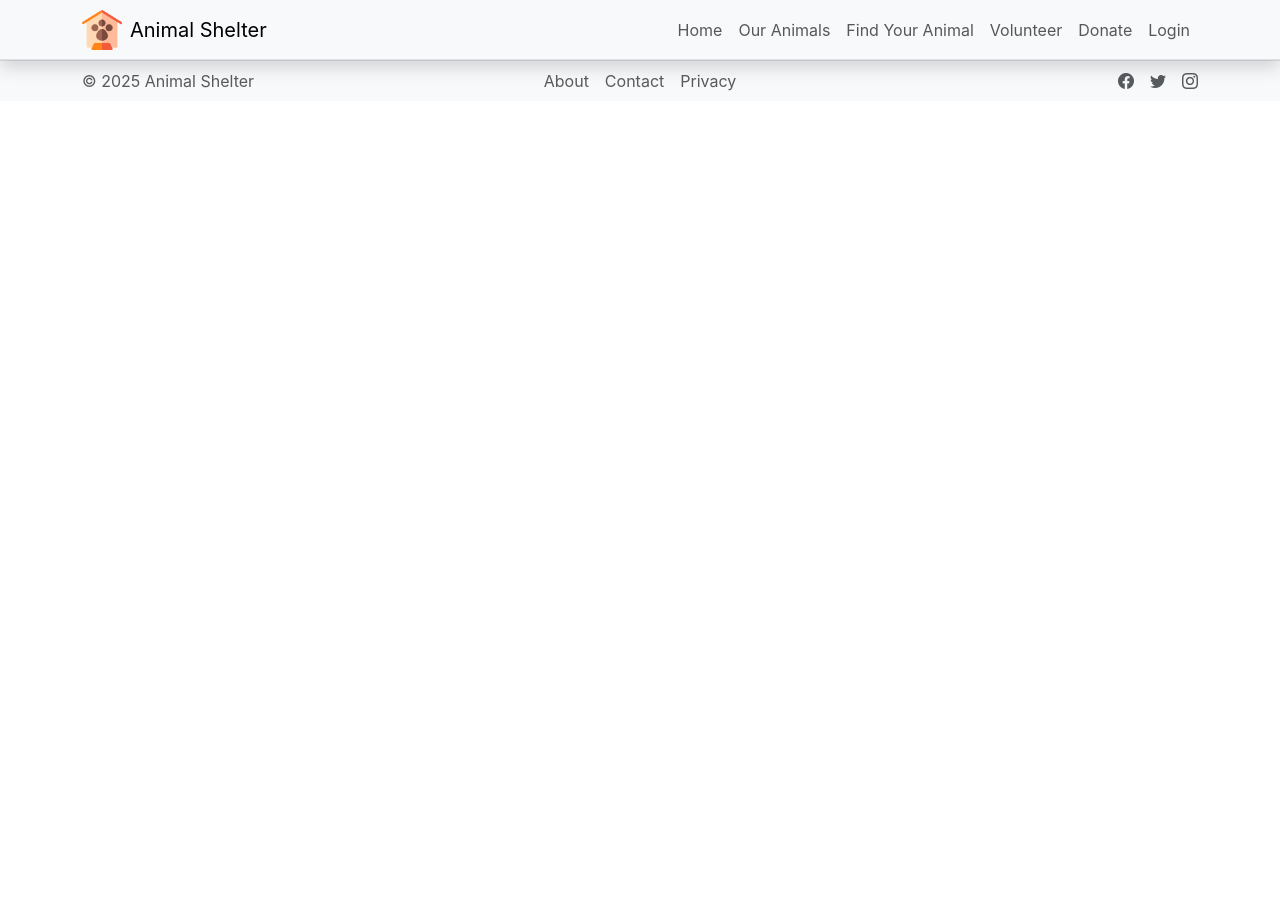
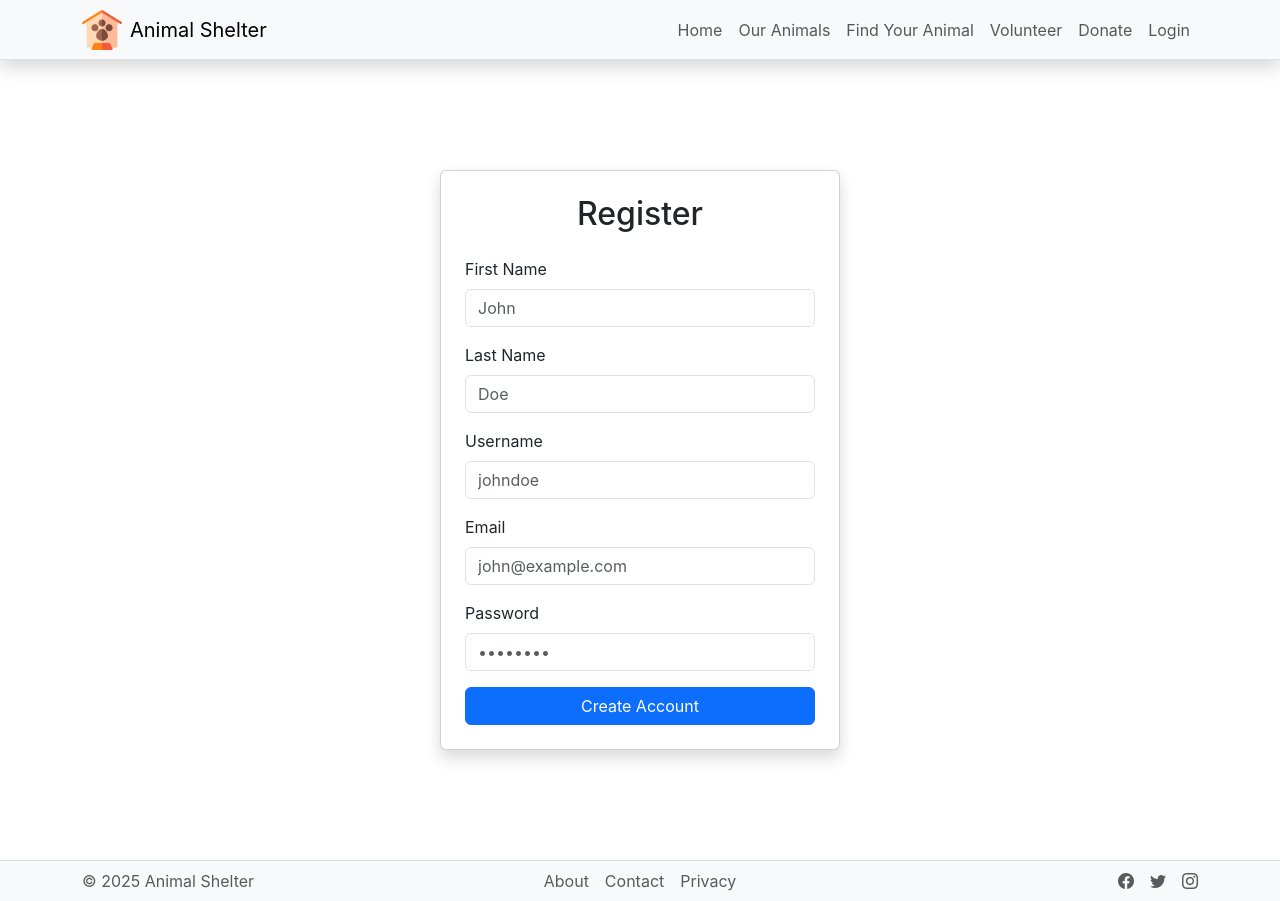
Before and after one commit to sosna0/AnimalShelterWebPage, a React (Create React App) app in the folder frontend/: page /register in a window 1280 px wide. Before the commit the page ends 800 px from the top, so only its background shows below. Built offline with nearby package versions, Linux system fonts and the light colour scheme; no server answers.

Commit message:
Added Register panel. It needs more specific error handling

```diff
--- a/frontend/src/App.js
+++ b/frontend/src/App.js
@@ -2,8 +2,9 @@ import { BrowserRouter as Router, Routes, Route } from 'react-router-dom';
 import Layout from './components/common/Layout';
 import Home from './pages/Home';
 import Login from './pages/Login';
+import Animals from './pages/Animals';
+import Register from './pages/Register';
 import { AuthProvider } from './hooks/use-auth';
-import Animals from './pages/Animals';
 
 function App() {
   return (
@@ -12,6 +13,7 @@ function App() {
           <Layout>
             <Routes>
               <Route path="/" element={<Home />} />
+              <Route path="/register" element={<Register />} />
               <Route path="/login" element={<Login />} />
               <Route path="/animals" element={<Animals />} />
             </Routes>
--- a/frontend/src/hooks/use-auth.js
+++ b/frontend/src/hooks/use-auth.js
@@ -25,8 +25,14 @@ export const AuthProvider = ({ children }) => {
         setUser(null)
     }
 
+    const register = async (userData) => {
+        await axios.post(endpoints.auth.register, userData)
+        const userResponse = await axios.get(endpoints.auth.me)
+        setUser(userResponse.data)
+    }
+
     return (
-        <AuthContext.Provider value={{ user, login, logout }}>
+        <AuthContext.Provider value={{ user, login, logout, register }}>
             {children}
         </AuthContext.Provider>
     )
--- a/frontend/src/pages/Register.js
+++ b/frontend/src/pages/Register.js
@@ -0,0 +1,117 @@
+import { useState } from 'react';
+import { useNavigate, Link } from 'react-router-dom';
+import { useAuth } from '../hooks/use-auth';
+
+const Register = () => {
+    const { register } = useAuth();
+    const navigate = useNavigate();
+
+    const [name, setName] = useState('');
+    const [surname, setSurname] = useState('');
+    const [username, setUsername] = useState('');
+    const [email, setEmail] = useState('');
+    const [password, setPassword] = useState('');
+
+    const handleSubmit = async (e) => {
+        e.preventDefault();
+        try {
+            await register({
+                name,
+                surname,
+                username,
+                email,
+                password
+            });
+            navigate('/');
+        // add more specific error handling!!!!
+        } catch (error) {
+            alert('Cannot create account. Please check your data.');
+        }
+    };
+
+    return (
+        <div className="container d-flex justify-content-center align-items-center" style={{ minHeight: '100vh' }}>
+            <div className="card p-4 shadow" style={{ maxWidth: '400px', width: '100%' }}>
+                <h2 className="text-center mb-4">Register</h2>
+
+                <form onSubmit={handleSubmit}>
+                    <div className="mb-3">
+                        <label htmlFor="name" className="form-label">First Name</label>
+                        <input
+                            type="text"
+                            id="name"
+                            className="form-control"
+                            placeholder="John"
+                            value={name}
+                            onChange={(e) => setName(e.target.value)}
+                            required
+                        />
+                    </div>
+
+                    <div className="mb-3">
+                        <label htmlFor="surname" className="form-label">Last Name</label>
+                        <input
+                            type="text"
+                            id="surname"
+                            className="form-control"
+                            placeholder="Doe"
+                            value={surname}
+                            onChange={(e) => setSurname(e.target.value)}
+                            required
+                        />
+                    </div>
+
+                    <div className="mb-3">
+                        <label htmlFor="username" className="form-label">Username</label>
+                        <input
+                            type="text"
+                            id="username"
+                            className="form-control"
+                            placeholder="johndoe"
+                            value={username}
+                            onChange={(e) => setUsername(e.target.value)}
+                            required
+                        />
+                    </div>
+
+                    <div className="mb-3">
+                        <label htmlFor="email" className="form-label">Email</label>
+                        <input
+                            type="email"
+                            id="email"
+                            className="form-control"
+                            placeholder="john@example.com"
+                            value={email}
+                            onChange={(e) => setEmail(e.target.value)}
+                            required
+                        />
+                    </div>
+
+                    <div className="mb-3">
+                        <label htmlFor="password" className="form-label">Password</label>
+                        <input
+                            type="password"
+                            id="password"
+                            className="form-control"
+                            placeholder="••••••••"
+                            value={password}
+                            onChange={(e) => setPassword(e.target.value)}
+                            required
+                        />
+                    </div>
+
+                    <button type="submit" className="btn btn-primary w-100">Create Account</button>
+                </form>
+
+                {/* <div className="mt-3 text-center">
+                    <div>Already have an account?</div>
+                    <div>
+                        Click <Link to="/login">here</Link> to sign in
+                    </div>
+                </div> */}
+            </div>
+        </div>
+    );
+};
+
+export default Register;
```
